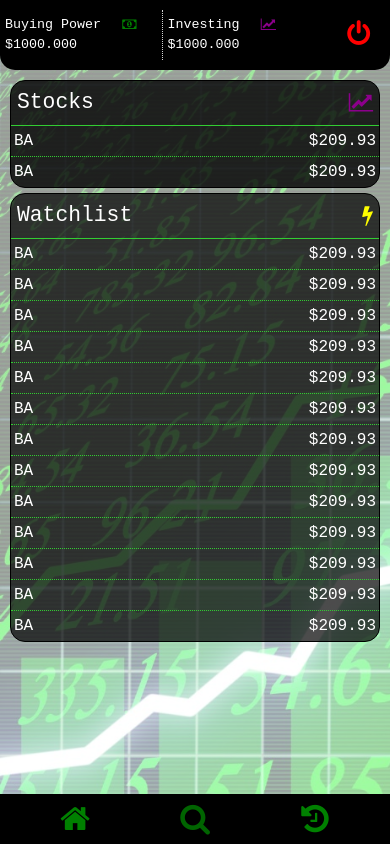
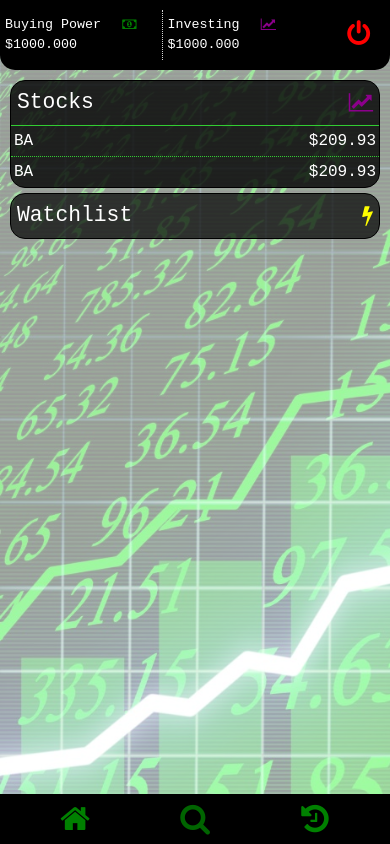
Before and after one commit to dagmawig/mock-trader-full-stack, a React (Create React App) app: page / in a window 390 px wide. Built offline with nearby package versions, Linux system fonts and the light colour scheme.

Commit message:
changed the watchlist section of home component to be responsive to the change in watchlist state

```diff
--- a/src/components/Home.js
+++ b/src/components/Home.js
@@ -1,7 +1,25 @@
 import React from 'react';
 import './Home.css';
+import { useStateValue } from './StateWrap';
 
 function Home() {
+
+    const [{ watchlist }] = useStateValue();
+
+    const watchlistDiv = watchlist.ticker.map((ticker, i)=> {
+        return (
+            <div className="home_stock row" key={i+'wl'}>
+                <div className="home_stock_ticker col-6">
+                    {ticker}
+                </div>
+                <div className="home_stock_price col-6">
+                    ${watchlist.price[i]}
+                </div>
+            </div>
+        );
+    })
+
+
         return (
             <div className="home container">
                 <div className="home_row row">
@@ -40,111 +58,7 @@ function Home() {
                                 <i className="fa fa-bolt"></i>
                             </div>
                         </div>
-                    <div className="home_stock row">
-                        <div className="home_stock_ticker col-6">
-                            BA
-                        </div>
-                        <div className="home_stock_price col-6">
-                            $209.93
-                        </div>
-                    </div>
-                    <div className="home_stock row">
-                        <div className="home_stock_ticker col-6">
-                            BA
-                        </div>
-                        <div className="home_stock_price col-6">
-                            $209.93
-                        </div>
-                    </div>
-                    <div className="home_stock row">
-                        <div className="home_stock_ticker col-6">
-                            BA
-                        </div>
-                        <div className="home_stock_price col-6">
-                            $209.93
-                        </div>
-                    </div>
-                    <div className="home_stock row">
-                        <div className="home_stock_ticker col-6">
-                            BA
-                        </div>
-                        <div className="home_stock_price col-6">
-                            $209.93
-                        </div>
-                    </div>
-                    <div className="home_stock row">
-                        <div className="home_stock_ticker col-6">
-                            BA
-                        </div>
-                        <div className="home_stock_price col-6">
-                            $209.93
-                        </div>
-                    </div>
-                    <div className="home_stock row">
-                        <div className="home_stock_ticker col-6">
-                            BA
-                        </div>
-                        <div className="home_stock_price col-6">
-                            $209.93
-                        </div>
-                    </div>
-                    <div className="home_stock row">
-                        <div className="home_stock_ticker col-6">
-                            BA
-                        </div>
-                        <div className="home_stock_price col-6">
-                            $209.93
-                        </div>
-                    </div>
-                    <div className="home_stock row">
-                        <div className="home_stock_ticker col-6">
-                            BA
-                        </div>
-                        <div className="home_stock_price col-6">
-                            $209.93
-                        </div>
-                    </div>
-                    <div className="home_stock row">
-                        <div className="home_stock_ticker col-6">
-                            BA
-                        </div>
-                        <div className="home_stock_price col-6">
-                            $209.93
-                        </div>
-                    </div>
-                    <div className="home_stock row">
-                        <div className="home_stock_ticker col-6">
-                            BA
-                        </div>
-                        <div className="home_stock_price col-6">
-                            $209.93
-                        </div>
-                    </div>
-                    <div className="home_stock row">
-                        <div className="home_stock_ticker col-6">
-                            BA
-                        </div>
-                        <div className="home_stock_price col-6">
-                            $209.93
-                        </div>
-                    </div>
-                    <div className="home_stock row">
-                        <div className="home_stock_ticker col-6">
-                            BA
-                        </div>
-                        <div className="home_stock_price col-6">
-                            $209.93
-                        </div>
-                    </div>
-                    <div className="home_stock row">
-                        <div className="home_stock_ticker col-6">
-                            BA
-                        </div>
-                        <div className="home_stock_price col-6">
-                            $209.93
-                        </div>
-                    </div>
-
+                        {watchlistDiv}
                     </div>
                 </div>
             </div>
```
Also changed, not shown: 1 other file (tests, documents, lock files or other folders). Lines whose indentation alone changed are shown as unchanged.
